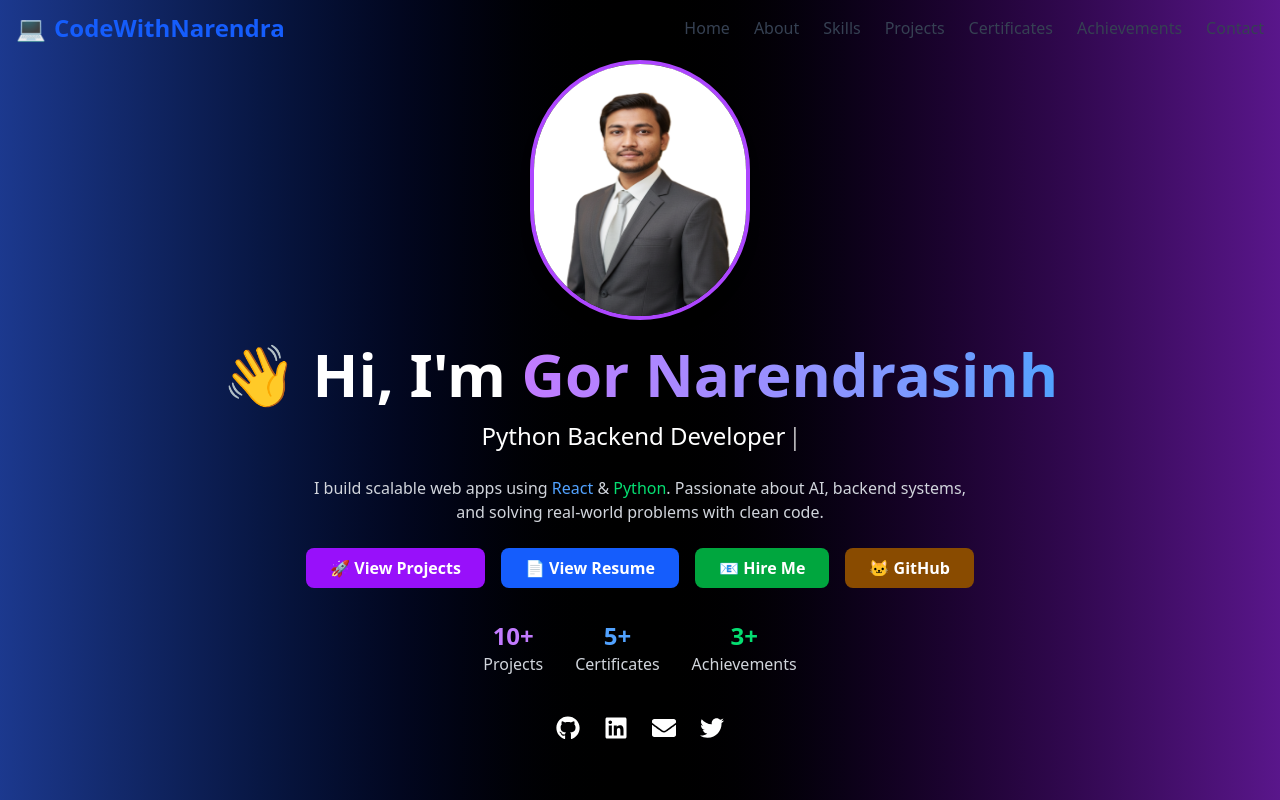
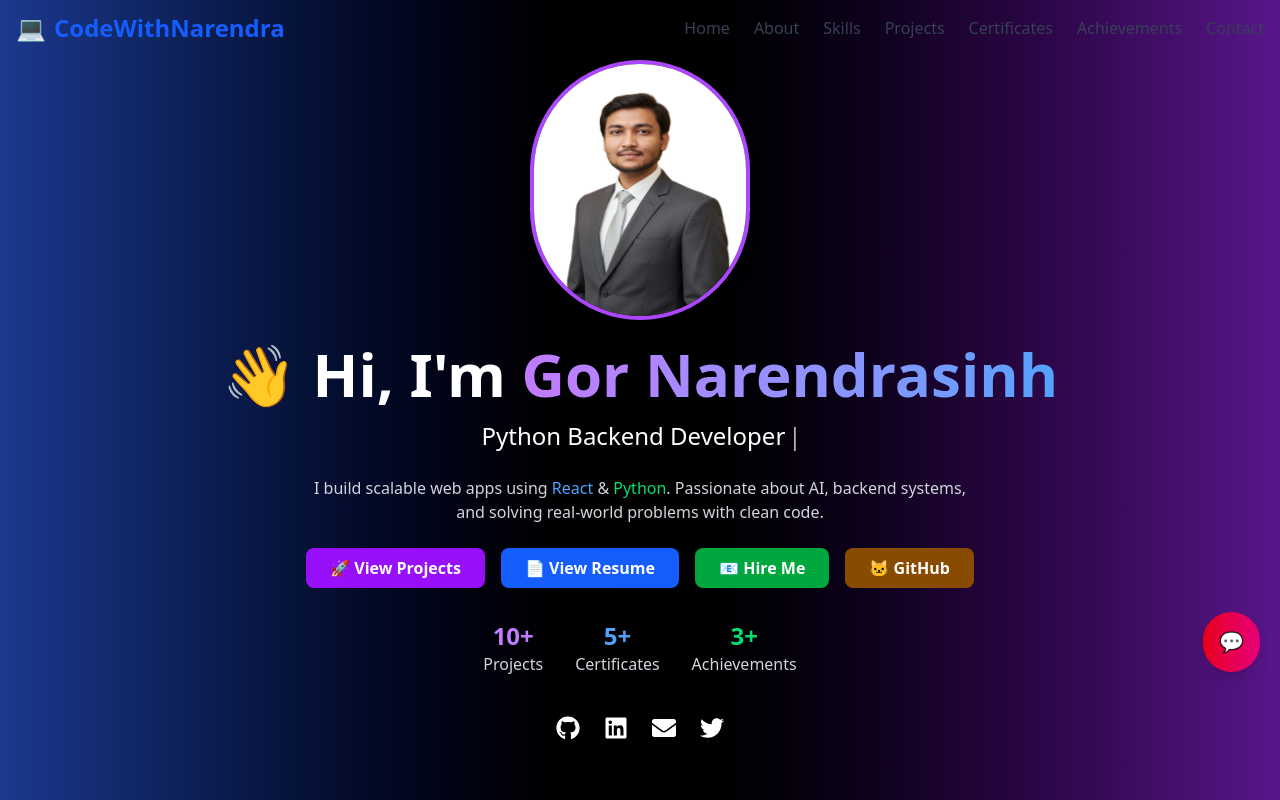
Before and after one commit to GorNarendrasinh/My-Portfolio, a React (Vite) app in the folder reactportfolio/: page / in a window 1280 px wide. Shown: the top 800 px of the page. Built offline with nearby package versions, Linux system fonts and the light colour scheme.

Commit message:
Update App.jsx

```diff
--- a/reactportfolio/src/App.jsx
+++ b/reactportfolio/src/App.jsx
@@ -9,19 +9,22 @@ import Footer from "./components/Footer/Footer";
 import ContactComponent from "./components/Contact/Contact"
 import Achievements from "./components/Achievements/Achievements"
 import Hireme from "./components/Hireme/Hireme"
+import ChatBot from "./components/ChatBot/ChatBot";
+
 
 
 function App() {
   return (
     <div className="bg-gray-100 dark:bg-gray-950 text-gray-900 dark:text-gray-100">
+     <ChatBot/>
       <Navbar />
       <HeroSection />
       <About />
       <Skills/>
       <Projects />
       <Certifications/>
-       <Hireme/>
       <Achievements/>
+      <Hireme/>
       <ContactComponent />
       <Footer />
 
```
